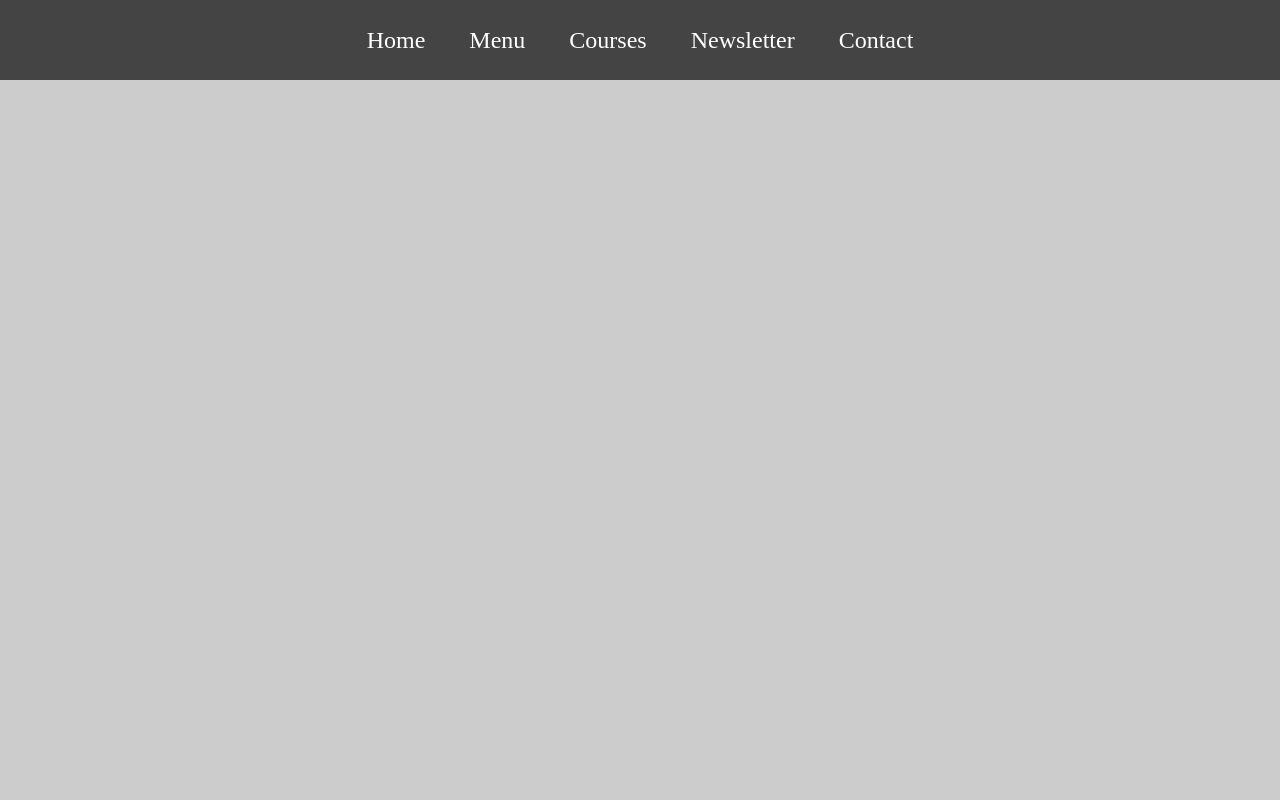
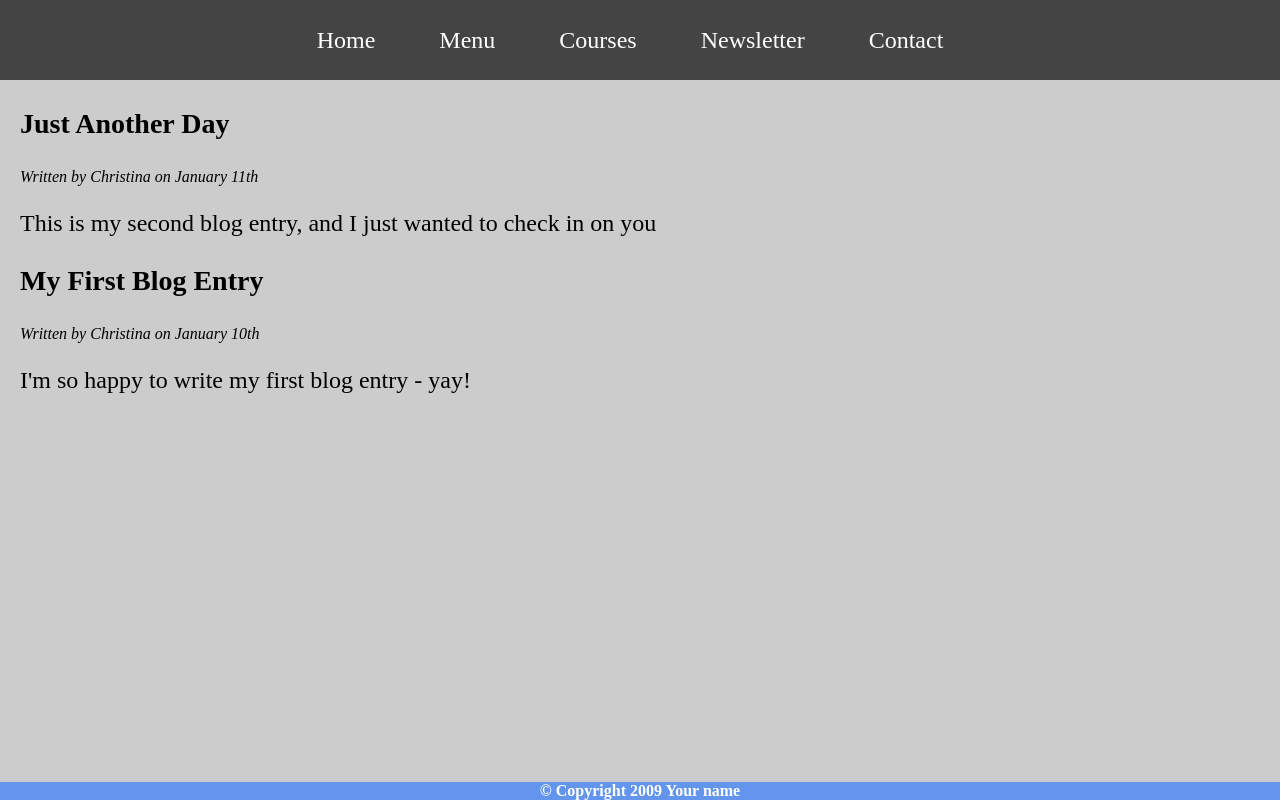
Before and after one commit to vuvan2k5/vuvan2k5.github.io-, a plain HTML site: page Week 5/nav-bar.html in a window 1280 px wide. Drawn offline with Linux system fonts and the light colour scheme.

Commit message:
Lab Exercise (due on 4,Oct)

```diff
--- a/Week 5/nav-bar.html
+++ b/Week 5/nav-bar.html
@@ -16,5 +16,24 @@
             <li><a href="#">Contact</a></li>
         </ul>
     </nav>
+    <section>
+        <article>
+            <header>
+                <h1>Just Another Day</h1>
+                <p>Written by Christina on January 11th</p>
+            </header>
+            <p>This is my second blog entry, and I just wanted to check in on you</p>
+        </article>
+        <article>
+            <header>
+                <h1>My First Blog Entry</h1>
+                <p>Written by Christina on January 10th</p>
+            </header>
+            <p>I'm so happy to write my first blog entry - yay!</p>
+        </article>
+    </section>
+    <footer>
+        <b>&copy Copyright 2009 Your name</b>
+    </footer>
 </body>
 </html>
--- a/Week 5/style.css
+++ b/Week 5/style.css
@@ -16,8 +16,31 @@ body {
  height: 40px;
  display: inline-block;
  padding: 20px;
+ margin-right: 20px;
   }
  nav#topmenu a {
  text-decoration: none;
  color: #fff;
  }
+ section {
+ margin-left: 20px;
+ }
+ h1 {
+ font-size: 28px;
+ }
+ header > p {
+ font-style: italic;
+ }
+article > p {
+ font-size: 24px;
+ }
+ footer {
+    position: fixed;
+    text-align: center;
+    background-color: cornflowerblue;
+    color:#fff;
+    left: 0;
+    right: 0;
+    width: 100%;
+    bottom: 0;
+ }
```
